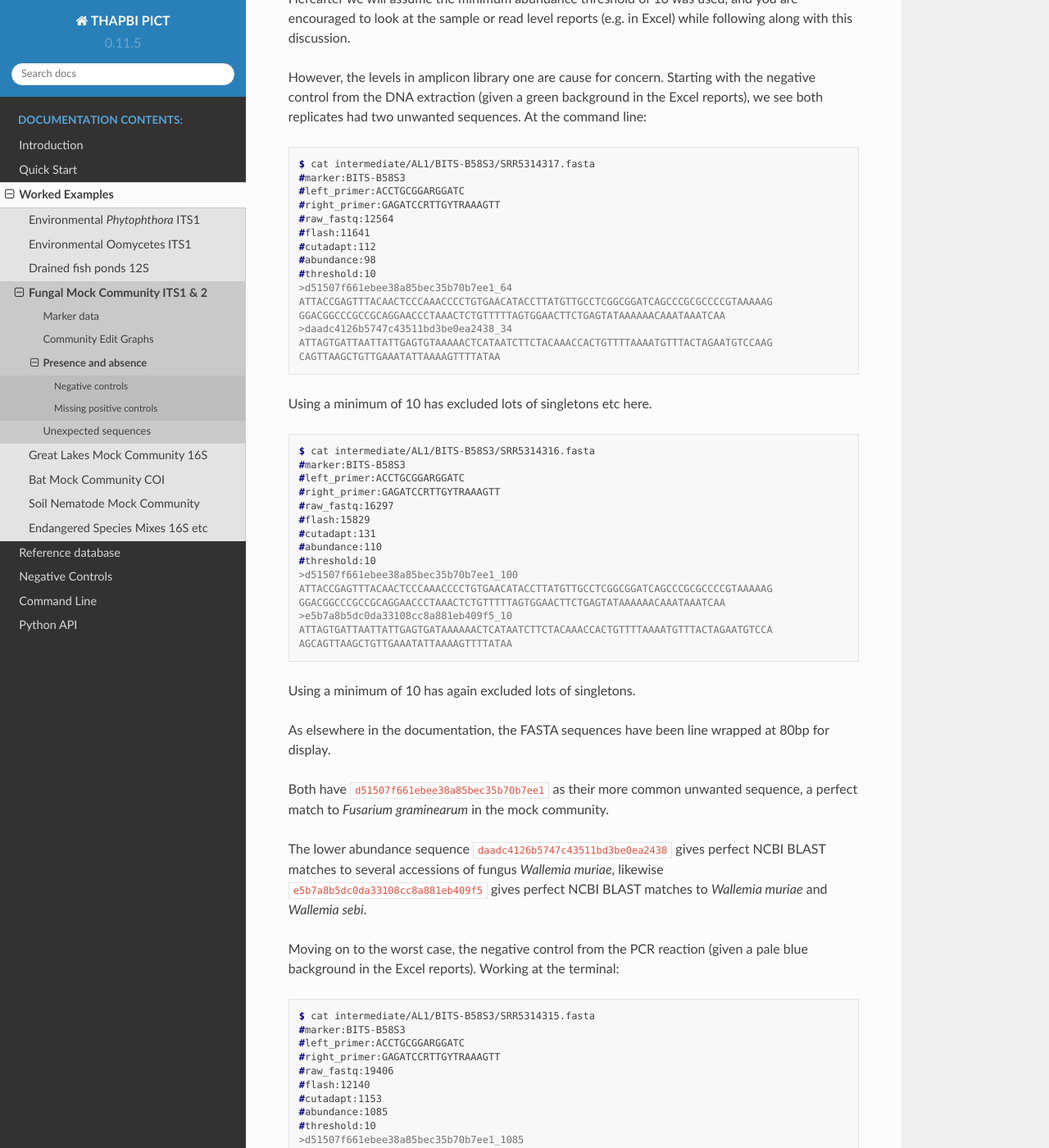
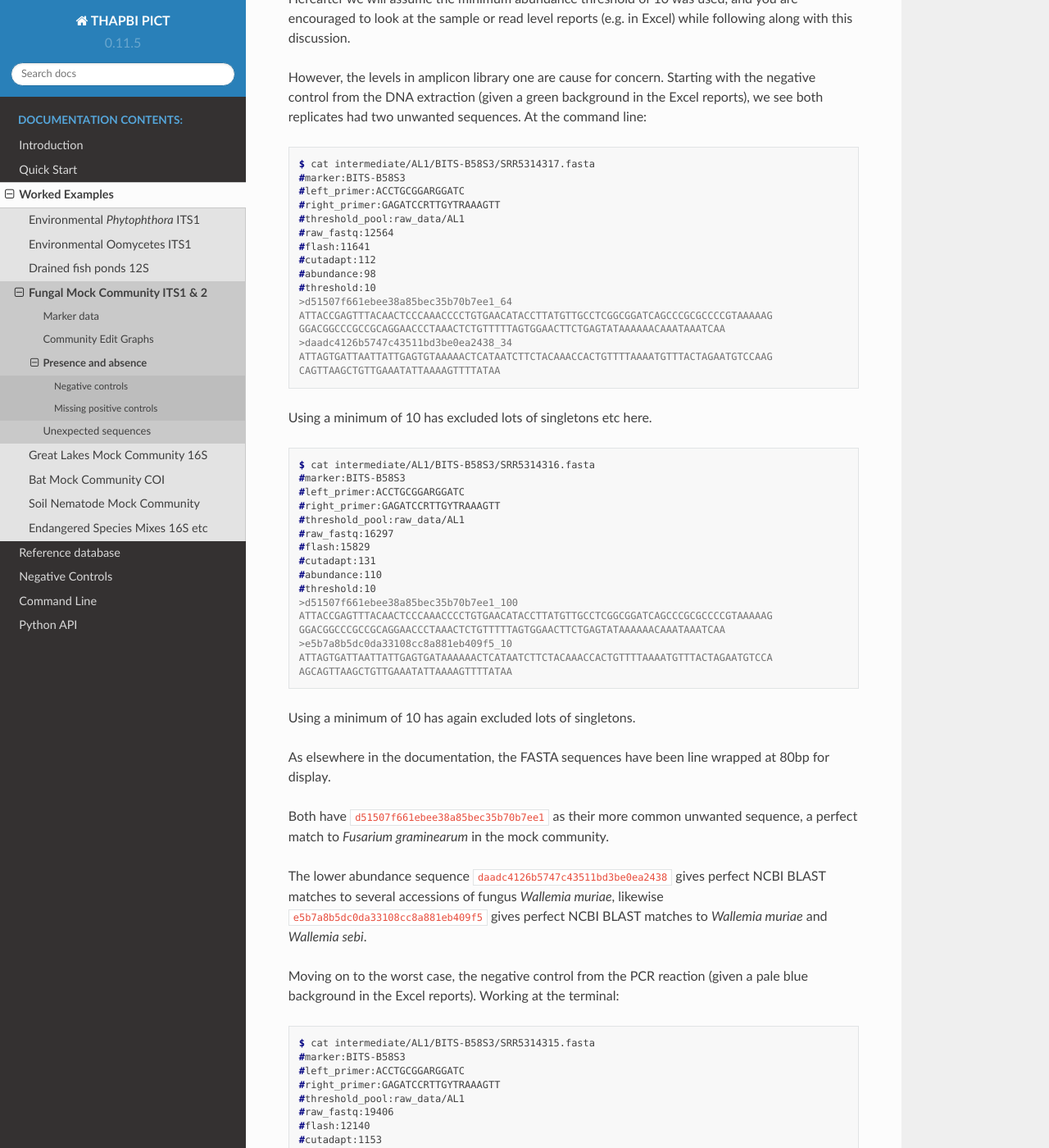
Before and after one commit to peterjc/thapbi-pict, a Sphinx documentation site: the page built from docs/examples/fungal_mock/presence_absence.rst, in a window 1280 px wide and 1400 px high, scrolled down 1670 px. Shown: the whole window at 82% size. Built offline with Sphinx 7.4.7 and the Read the Docs theme 2.0.0, drawn with Linux system fonts in a browser that asks for light colours; pages that are not in the unit, such as notebooks, are missing from menus; some of the changed text lies outside the part shown.

Commit message:
Forgot to add threshold_pool header to this example

```diff
--- a/docs/examples/fungal_mock/presence_absence.rst
+++ b/docs/examples/fungal_mock/presence_absence.rst
@@ -86,6 +86,7 @@ sequences. At the command line:
     #marker:BITS-B58S3
     #left_primer:ACCTGCGGARGGATC
     #right_primer:GAGATCCRTTGYTRAAAGTT
+    #threshold_pool:raw_data/AL1
     #raw_fastq:12564
     #flash:11641
     #cutadapt:112
@@ -107,6 +108,7 @@ Using a minimum of 10 has excluded lots of singletons etc here.
     #marker:BITS-B58S3
     #left_primer:ACCTGCGGARGGATC
     #right_primer:GAGATCCRTTGYTRAAAGTT
+    #threshold_pool:raw_data/AL1
     #raw_fastq:16297
     #flash:15829
     #cutadapt:131
@@ -141,6 +143,7 @@ a pale blue background in the Excel reports). Working at the terminal:
     #marker:BITS-B58S3
     #left_primer:ACCTGCGGARGGATC
     #right_primer:GAGATCCRTTGYTRAAAGTT
+    #threshold_pool:raw_data/AL1
     #raw_fastq:19406
     #flash:12140
     #cutadapt:1153
@@ -158,6 +161,7 @@ The minimum abundance excluded lots of singletons etc.
     #marker:BITS-B58S3
     #left_primer:ACCTGCGGARGGATC
     #right_primer:GAGATCCRTTGYTRAAAGTT
+    #threshold_pool:raw_data/AL1
     #raw_fastq:7285
     #flash:6128
     #cutadapt:4340
```
